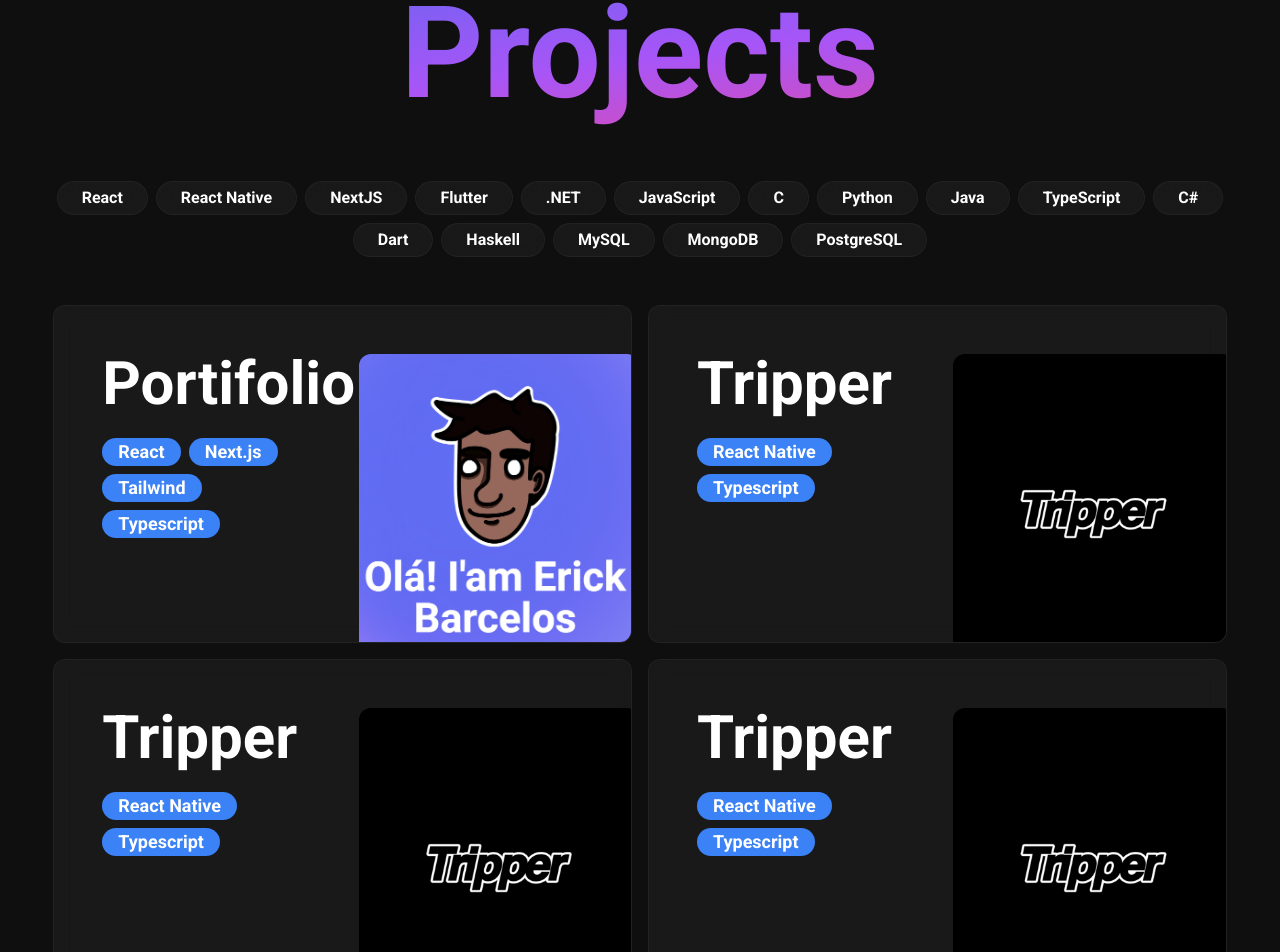
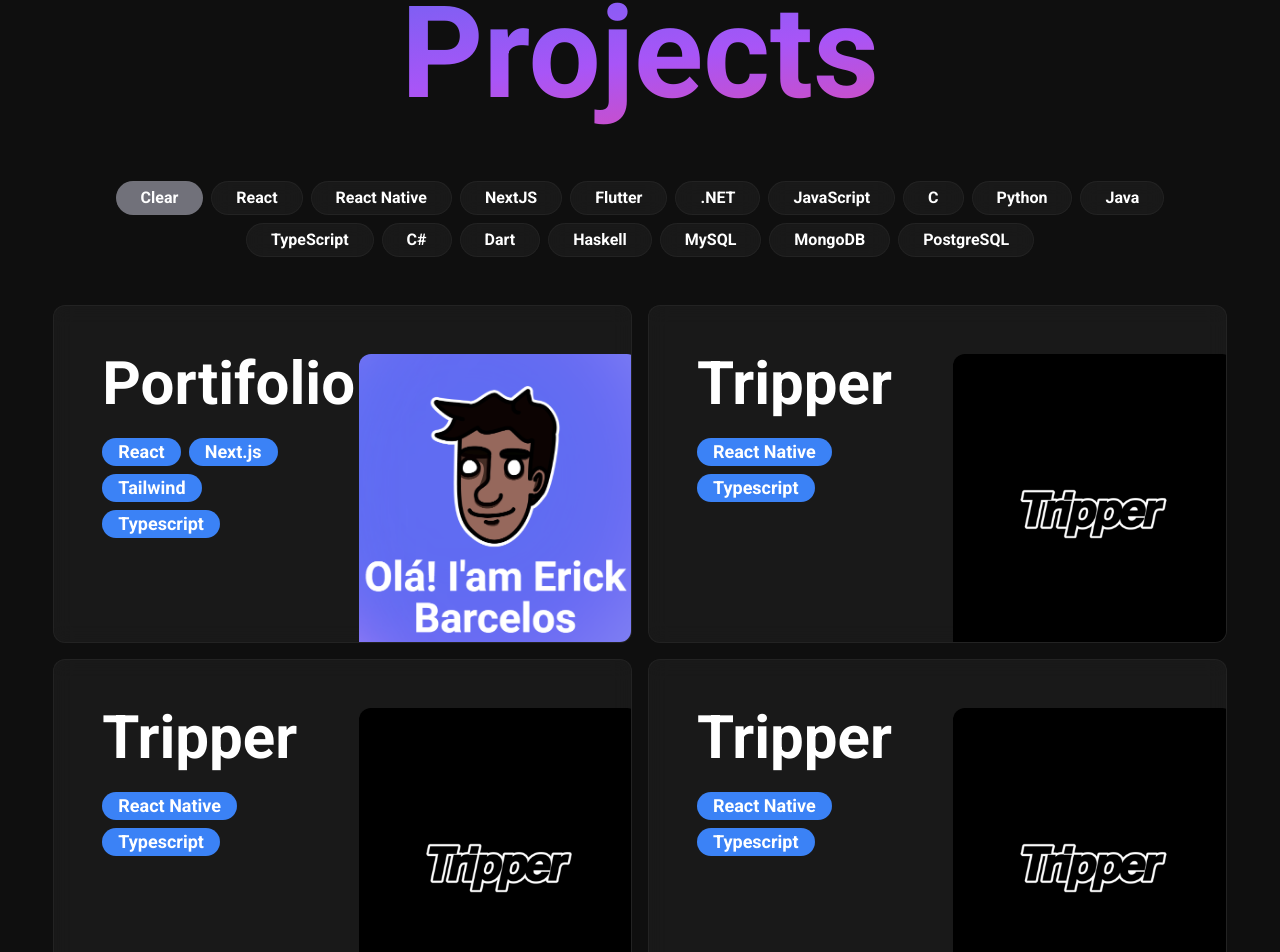
Before and after one commit to brcls/portifolio, a Next.js app: page / in a window 1280 px wide. Shown: the part 891-1843 px from the top of the page. Built offline with nearby package versions, Linux system fonts and the light colour scheme.

Commit message:
adicionando reset

```diff
--- a/src/components/organisms/ProjectsList.tsx
+++ b/src/components/organisms/ProjectsList.tsx
@@ -11,13 +11,12 @@ type TechItem = {
   active: boolean;
 };
 
-function createTechItem(name: string): TechItem {
-  return { name, active: false };
-}
+export default function ProjectsList() {
+  function createTechItem(name: string): TechItem {
+    return { name, active: false };
+  }
 
-const initialTechStack: TechItem[] = techStack.map(createTechItem);
-
-export default function ProjectsList() {
+  const initialTechStack: TechItem[] = techStack.map(createTechItem);
   const [filter, setFilter] = useState<TechItem[]>(initialTechStack);
 
   const filteredProjects = filter.some((item) => item.active)
@@ -32,6 +31,10 @@ export default function ProjectsList() {
       )
     : projects;
 
+  const resetFilter = () => {
+    setFilter(initialTechStack);
+  };
+
   const projectCards = filteredProjects.map((project, index) => (
     <Card key={project.slug} project={project} index={index} />
   ));
@@ -41,10 +44,21 @@ export default function ProjectsList() {
     updatedFilter[index].active = !updatedFilter[index].active; // Atualizar a propriedade active para true
     setFilter(updatedFilter); // Atualizar o estado com o novo array
   };
+
   return (
     <div className="flex flex-col text-center py-20 w-11/12 mx-auto">
       <Title gradient>Projects</Title>
       <div className="flex flex-wrap justify-center gap-2 my-12">
+        <button
+          className={`glass-dark px-6 py-1 rounded-full active:scale-95
+              font-bold hover:scale-110 duration-500 select-none
+
+                   bg-zinc-500 hover:bg-zinc-800 active:bg-zinc-800
+              `}
+          onClick={resetFilter}
+        >
+          Clear
+        </button>
         {filter.map((item, index) => (
           <button
             key={index}
```
